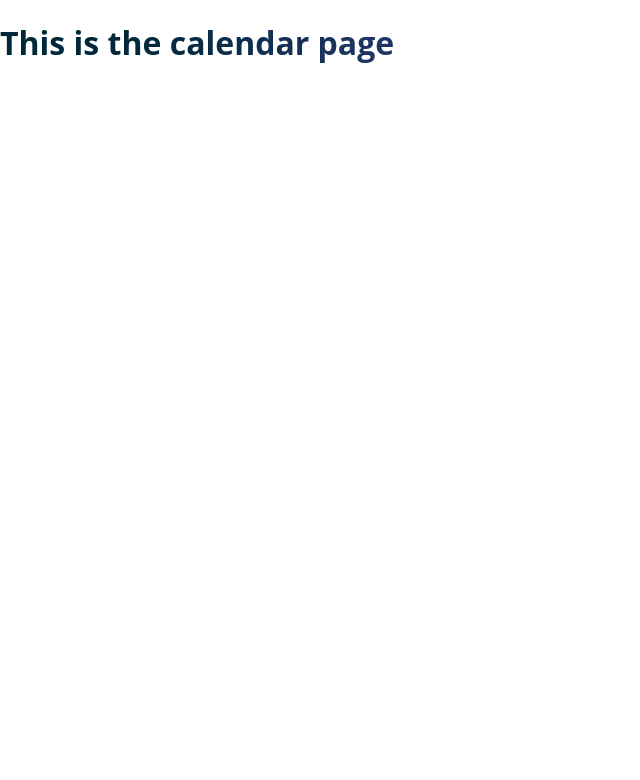
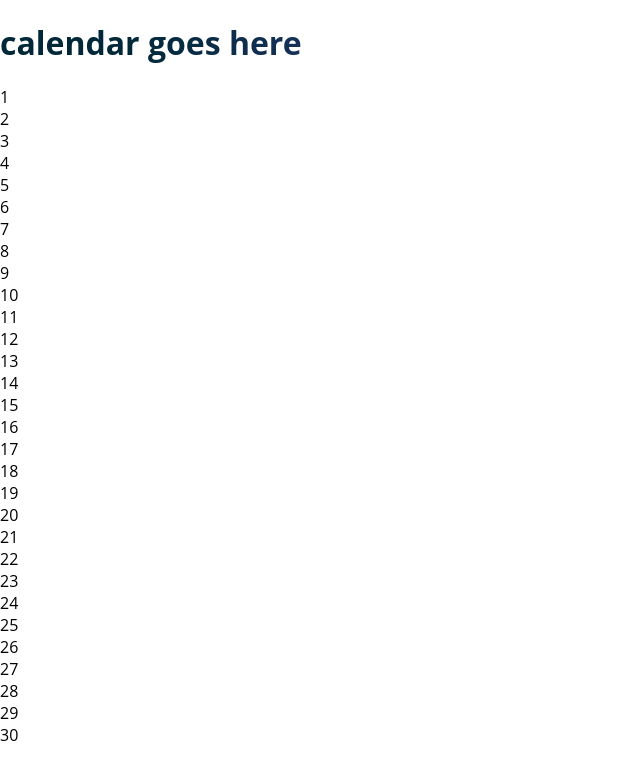
Before and after one commit to avrrodriguez/calendar-headless-wp-next-js, a Next.js app: page /calendar in a window 1280 px wide. Shown: the top 780 px of the page, without its empty margins (0-640 px from the left). Built offline with nearby package versions, Linux system fonts and the light colour scheme; no server answers.

Commit message:
Adds the calendar days, not done with the design

```diff
--- a/components/Calendar.tsx
+++ b/components/Calendar.tsx
@@ -1,11 +1,19 @@
 import GetCalendarMonthDays from "helpers/GetCalendarMonthDays"
+import Header from "./Header"
 
-export default function Calendar() {
+export default function Calendar(): JSX.Element {
+
+
   return (
-    <div>
-      <h1>
-        Calendar
-      </h1>
+    <div className="grid-container" style={{height: "100vh"}}>
+        <div className="row">
+          <h1 className="col">calendar goes here</h1>
+        </div>
+        {[...Array(GetCalendarMonthDays("June")).keys()].map((number)=>{
+          return <div className="col" id={number.toString()} key={number+1}>
+            {number+1}
+          </div>
+        })}
     </div>
   )
-}
+  }
--- a/components/Header.tsx
+++ b/components/Header.tsx
@@ -6,7 +6,7 @@ export default function Header(): JSX.Element {
       <Link href="/">Home</Link>
       <Link href="/links/myLinks">My Links</Link>
       <Link href="/image/imagePage">Image Page</Link>
-      <Link href="/calendar/index">Calendar</Link>
+      <Link href="/calendar/">Calendar</Link>
       <Link href="/contact/contactMePage">Contact Me</Link>
     </div>
   )
--- a/helpers/GetCalendarMonthDays.tsx
+++ b/helpers/GetCalendarMonthDays.tsx
@@ -1,16 +1,17 @@
 export default function GetCalendarMonthDays(month: String): Number {
-  var daysOfTheMonth: Number
+
+  var daysOfTheMonth: Number = 0
 
   var thirtyOneDayMonths: String[] = ["january", "march", "may", "july", "august", "october", "december"]
   var thirtyDayMonths: String[] = ["april", "june", "september", "november"]
 
-  switch (month) {
-    case thirtyOneDayMonths.includes?(month):
-        daysOfTheMonth = 31:
+  switch (true) {
+    case thirtyOneDayMonths.includes(month.toLowerCase()):
+        daysOfTheMonth = 31
       break;
 
-    case thirtyDayMonths.includes?(month):
-        daysOfTheMonth = 30:
+    case thirtyDayMonths.includes(month.toLowerCase()):
+        daysOfTheMonth = 30
       break;
 
     default:
--- a/pages/calendar/index.tsx
+++ b/pages/calendar/index.tsx
@@ -1,14 +1,15 @@
 import { Event } from "types/graphql/graphql"
+import Calendar from "components/Calendar"
 
 type EventType = {
   events: Event
 }
 
-export default function Calendar({ events }: EventType): JSX.Element {
+export default function CalendarPage({ events }: EventType): JSX.Element {
 
   return (
     <div>
-      <h1>This is the calendar page</h1>
+      <Calendar></Calendar>
     </div>
   )
 }
```
Also changed, not shown: lib/test-data.tsx (deleted, +0 -78 lines), pages/index.tsx (+6 -10 lines).
